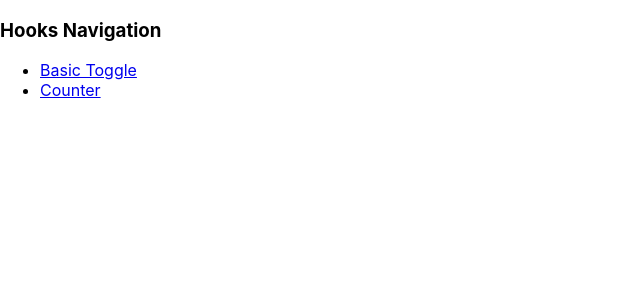
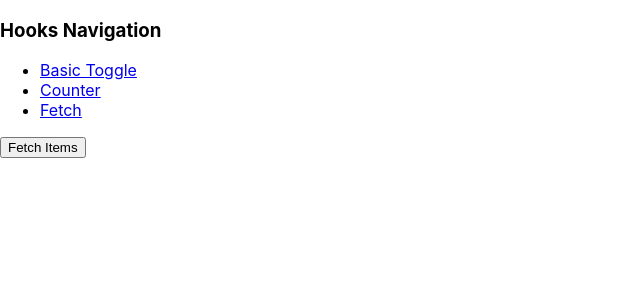
Before and after one commit to iamdcj/hooks, a React (Create React App) app: page /fetch in a window 1280 px wide. Shown: the top 300 px of the page, without its empty margins (0-640 px from the left). Built offline with nearby package versions, Linux system fonts and the light colour scheme.

Commit message:
Fetch from API

```diff
--- a/src/App.tsx
+++ b/src/App.tsx
@@ -3,6 +3,7 @@ import { BrowserRouter as Router, Switch, Route, Link } from "react-router-dom";
 import "./App.css";
 import BasicToggle from "./Hooks/BasicToggle";
 import Counter from "./Hooks/Counter";
+import Fetch from "./Hooks/Fetch";
 
 const App = () => {
   return (
@@ -17,6 +18,10 @@ const App = () => {
             <li>
               <Link to="/counter">Counter</Link>
             </li>
+
+            <li>
+              <Link to="/fetch">Fetch</Link>
+            </li>
           </ul>
         </nav>
 
@@ -27,6 +32,10 @@ const App = () => {
           <Route path="/counter">
             <Counter />
           </Route>
+
+          <Route path="/fetch">
+            <Fetch />
+          </Route>
         </Switch>
       </main>
     </Router>
--- a/src/Hooks/Counter/index.tsx
+++ b/src/Hooks/Counter/index.tsx
@@ -1,8 +1,8 @@
 import React, { useState } from "react";
 
-export interface BasicToggleProps {}
+export interface CounterProps {}
 
-const Counter: React.SFC<BasicToggleProps> = () => {
+const Counter: React.SFC<CounterProps> = () => {
   let [count, updateCount] = useState(0);
 
   return (
--- /dev/null
+++ b/src/Hooks/Fetch/index.tsx
@@ -0,0 +1,26 @@
+import React, { useState } from "react";
+
+export interface FetchProps {}
+
+const Fetch: React.SFC<FetchProps> = () => {
+  const [items, setItems] = useState([]);
+
+  const fetchItems = () => {
+    fetch("https://jsonplaceholder.typicode.com/todos")
+      .then(response => response.json())
+      .then(todos => {
+        setItems(todos);
+      });
+  };
+
+  return (
+    <div>
+      {items.map((i: any) => (
+        <div>{i.title}</div>
+      ))}
+      <button onClick={fetchItems}>Fetch Items</button>
+    </div>
+  );
+};
+
+export default Fetch;
```
